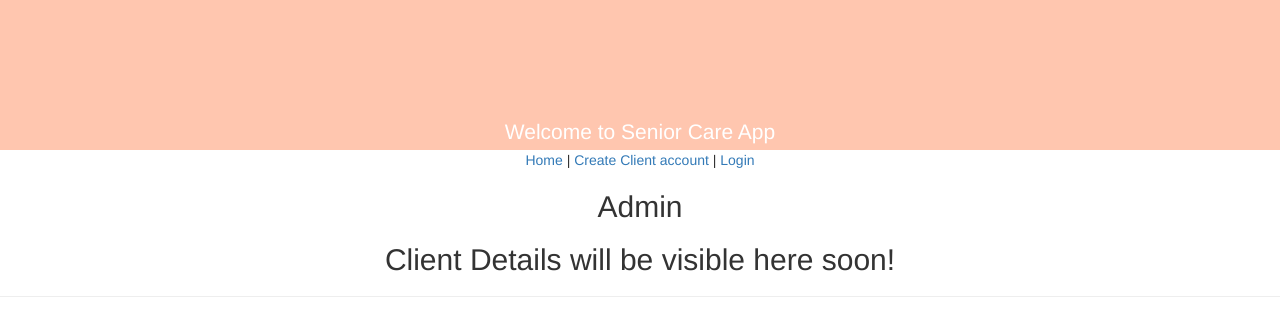
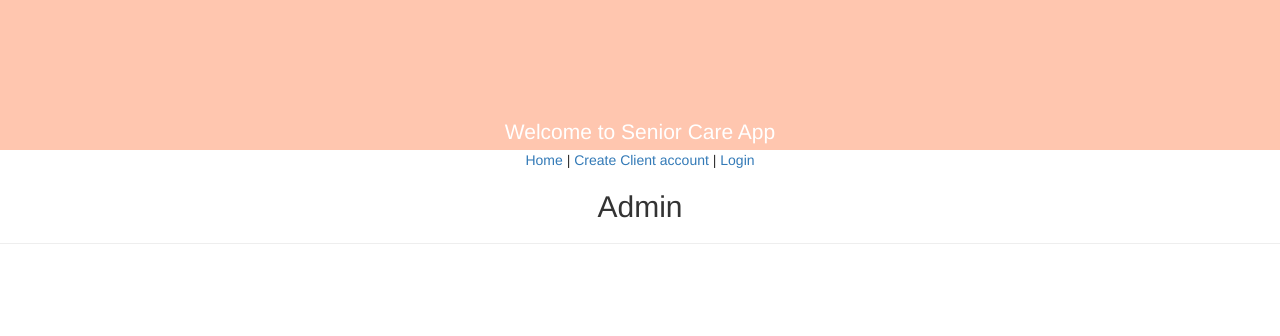
Before and after one commit to semariah/Capstone-senior-care-app, a React (Create React App) app: page /admin in a window 1280 px wide. Shown: the top 336 px of the page. Built offline with nearby package versions, Linux system fonts and the light colour scheme.

Commit message:
displaying client details in admin component not rendering

```diff
--- a/src/components/Admin/Admin.js
+++ b/src/components/Admin/Admin.js
@@ -4,10 +4,14 @@ import ClientList from '../client/ClientList'
 import ClientDetail from '../client/ClientDetail'
 
 function Admin(props){
+  let optionalSelectedClientContent = null;
+  if (props.selectedClient != null){
+    optionalSelectedClientContent = <ClientDetail selectedClient={props.selectedClient}/>
+  }
   return(
     <div>
       <h2>Admin</h2>
-      <ClientDetail />
+      {optionalSelectedClientContent}
       <ClientList clientList={props.clientList} currentRouterPath={props.currentRouterPath}
       onClientSelection={props.onClientSelection}/>
     </div>
@@ -16,8 +20,9 @@ function Admin(props){
 
 Admin.propTypes = {
   clientList: PropTypes.array,
-  currentRouterPath: PropTypes.string,
-  onClientSelection: PropTypes.func.isRequired
+  currentRouterPath: PropTypes.string.isRequired,
+  onClientSelection: PropTypes.func.isRequired,
+  selectedClient: PropTypes.object
 };
 
 export default Admin
--- a/src/components/App.js
+++ b/src/components/App.js
@@ -7,7 +7,7 @@ import Home from './home/Home'
 import ClientControl from './client/ClientControl'
 import ClientList from './client/ClientList'
 import logo from '../logo.svg'
-//import Moment from 'moment'
+import Moment from 'moment'
 import Admin from './admin/Admin'
 
 
--- a/src/components/client/ClientDetail.js
+++ b/src/components/client/ClientDetail.js
@@ -1,9 +1,21 @@
 import React from 'react';
+import PropTypes from 'prop-types'
 
-function ClientDetail(){
+function ClientDetail(props){
   return (
-    <h2>Client Details will be visible here soon!</h2>
+    <div>
+      <hr/>
+      <h6>{props.selectedClient.name}</h6> <h6>{props.selectedClient.address}</h6>
+      <h6>{props.selectedClient.tel}</h6> <h6>{props.selectedClient.service}</h6>
+      <h6>{props.selectedClient.appointmentDate}</h6>
+      <h2>Submitted {props.selectedClient.formattedWaitTime} ago</h2>
+      <hr/>
+    </div>
   );
 }
 
+ClientDetail.propTypes = {
+  selectedClient: PropTypes.object
+}
+
 export default ClientDetail;
```
